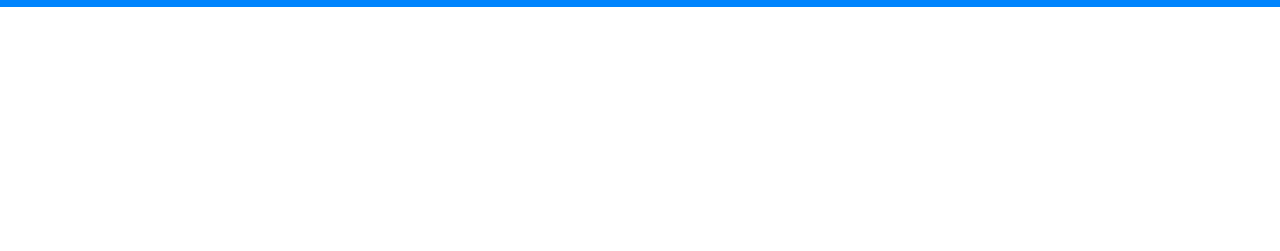
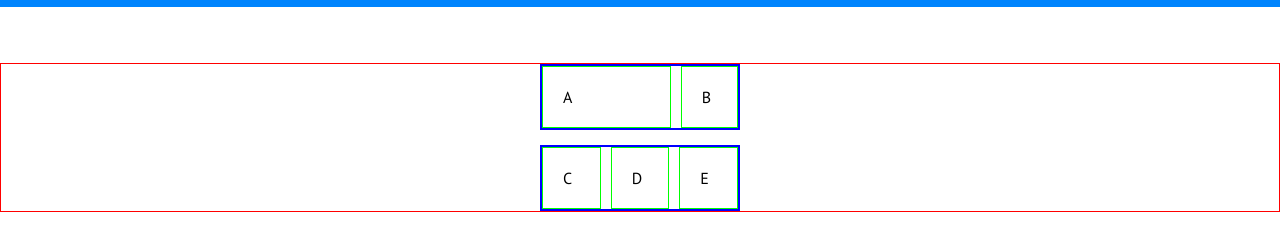
Before and after one commit to giacomofigus/htmlcss-responsive-layout, a plain HTML site: page index.html in a window 1280 px wide. Shown: the part 57-308 px from the top of the page. Drawn offline with Linux system fonts and the light colour scheme.

Commit message:
to fix: flex-basis-row-box

```diff
--- a/assets/css/style.css
+++ b/assets/css/style.css
@@ -67,10 +67,110 @@ header nav span{
 }
 
 
+/* PLANNING SECTION */
+.planning-section{
+    display: flex;
+    flex-direction: column;
+    justify-content: center;
+    align-items: center;
+    gap: 15px;
+
+    border: 1px solid red;
+    margin-top: 120px;
+}
+
+.row-1, .row-2{
+    display: flex;
+    gap: 10px;
+
+    border: 2px solid blue;
+    width: 200px;
+}
+
+.box{
+    border: 1px solid lime;
+    padding: 20px;
+}
+
+.box-big{
+    flex-basis: 70%;
+}
+
+.box-small{
+    flex: 1 1 30%;
+}
+
+.row-2 .box{
+    flex: 1 1 30%;
+}
+
+
+
+/* section .planning-container{
+    display: flex;
+    justify-content: center;
+    align-items: center;
+    flex-direction: column;
+    gap: 15px;
+
+    border: 1px solid red;
+    margin-top: 100px;
+
+}
+
+section .planning-container .row{
+    display: flex;
+    gap: 15px;
+    width: 900px;
+    border: 1px solid blue;
+}
+
+section .planning-container .row .box{
+    background-color: #B5DDFF;
+    border-radius: 20px ;
+    padding: 30px;
+}
+
+/* BOX-1*/
+/* section .planning-container .row .box-1{
+    display: flex;
+    flex: 1 1 70%;
+    padding-bottom: 0;
+}
+section .planning-container .row .box-1 .left-box{
+
+    width: 50%;
+}
+section .planning-container .row .box-1 .right-box{
+    width: 50%;
+    display: flex;
+    justify-content: center;
+}
+section .planning-container .row .box-1 img{
+    width: 50%;
+} */
+/* Spiegazione: Ho diviso la box in 2 sezioni, la parte di sinistra e destra così che l'immagine si potesse piazzare affiano al tutto, */
+
+/* BOX-2 */
+/* section .planning-container .row .box-2{
+    flex: 1 1 30%;
+} */
 
 
 
 
+
+
+
+
+
+/**************************************************************************************************************************
+**************************************************************************************************************************
+
+MEDIA QUERIES
+
+**************************************************************************************************************************
+**************************************************************************************************************************/
 @media screen and (max-width: 768px){
 
     header{
@@ -96,4 +196,10 @@ header nav span{
         color: white;
         font-size: 30px;
     }
+
+    /* Rimane invariato sia per tablet che mobile */
+
+
+    /* PANNING SECTION */
+
 }
--- a/index.html
+++ b/index.html
@@ -9,6 +9,8 @@
     <link rel="stylesheet" href="https://cdnjs.cloudflare.com/ajax/libs/font-awesome/6.5.1/css/all.min.css" integrity="sha512-DTOQO9RWCH3ppGqcWaEA1BIZOC6xxalwEsw9c2QQeAIftl+Vegovlnee1c9QX4TctnWMn13TZye+giMm8e2LwA==" crossorigin="anonymous" referrerpolicy="no-referrer" />
 </head>
 <body>
+
+    <!-- HEADER NAV -->
     <header>
         <figure>
             <img src="./assets/img/logo.png">
@@ -24,5 +26,71 @@
             <span><i class="fa-solid fa-bars"></i></span>
         </nav>
     </header>
+
+    <main>
+        <!-- PLANNING SECTION -->
+        <div class="planning-section">
+
+            <div class="row-1">
+                <div class="box box-big">A</div>
+                <div class="box box-small">B</div>
+            </div>
+
+            <div class="row-2">
+                <div class="box">C</div>
+                <div class="box">D</div>
+                <div class="box">E</div>
+            </div>
+
+        </div>
+
+
+
+
+
+
+
+        <!-- <section id="planning-section">
+            <div class="planning-container">
+                <div class="row">
+                    <div class="box box-1">
+                        <div class="left-box">
+                            <h3>Get a demo application</h3>
+                            <p>Lorem ipsum dolor sit amet consectetur adipisicing elit. Magni in eius reprehenderit accusantium amet voluptas quos nihil possimus dignissimos. Exercitationem cumque voluptas voluptatibus deserunt necessitatibus consectetur fugit reprehenderit voluptatem eum.</p>
+                            <a href="#">Get started</a>
+                        </div>
+
+                        <figure class="right-box">
+                            <img src="./assets/img/phone.png">
+                        </figure>
+                    </div>
+
+                    <div class="box box-2">
+
+                    </div>
+                </div>
+
+                <div class="row">
+                    <div class="box ">
+                        <h3>Get a demo application</h3>
+                        <p>Lorem ipsum dolor sit amet consectetur adipisicing elit. Magni in eius reprehenderit accusantium amet voluptas quos nihil possimus dignissimos. Exercitationem cumque voluptas voluptatibus deserunt necessitatibus consectetur fugit reprehenderit voluptatem eum.</p>
+                        <a href="#">Get started</a>
+                    </div>
+
+                    <div class="box">
+                        <h3>Get a demo application</h3>
+                        <p>Lorem ipsum dolor sit amet consectetur adipisicing elit. Magni in eius reprehenderit accusantium amet voluptas quos nihil possimus dignissimos. Exercitationem cumque voluptas voluptatibus deserunt necessitatibus consectetur fugit reprehenderit voluptatem eum.</p>
+                        <a href="#">Get started</a>
+                    </div>
+
+                    <div class="box ">
+                        <h3>Get a demo application</h3>
+                        <p>Lorem ipsum dolor sit amet consectetur adipisicing elit. Magni in eius reprehenderit accusantium amet voluptas quos nihil possimus dignissimos. Exercitationem cumque voluptas voluptatibus deserunt necessitatibus consectetur fugit reprehenderit voluptatem eum.</p>
+                        <a href="#">Get started</a>
+                    </div>
+                </div>
+
+        </section> -->
+    </main>
 </body>
 </html>
```
